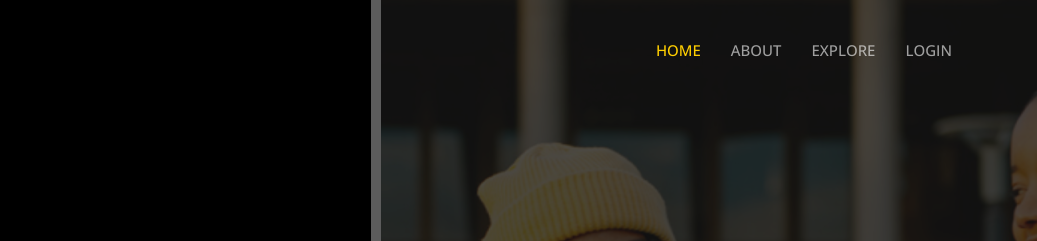
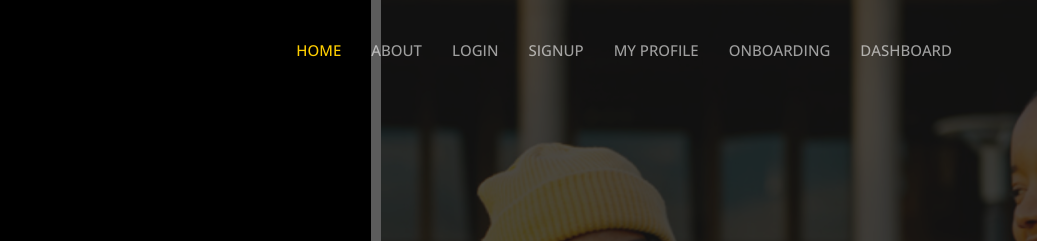
Before and after one commit to jenniferibe/KLUTCH_SeniorProjectSPRNG24, a plain HTML site: page Klutch/index.html in a window 1280 px wide. Shown: the top 241 px of the page, 243-1280 px from the left. Drawn offline with nearby package versions, Linux system fonts and the light colour scheme.

Commit message:
Update index.html

```diff
--- a/Klutch/index.html
+++ b/Klutch/index.html
@@ -44,8 +44,11 @@
         <ul>
           <li><a href="index.html" class="active">HOME</a></li>
           <li><a href="about.html">ABOUT</a></li>
-          <li><a href="explore.html">EXPLORE</a></li>
           <li><a href="login.html">LOGIN</a></li>
+          <li><a href="signup.html">SIGNUP</a></li>
+          <li><a href="profile.html">MY PROFILE</a></li>
+          <li><a href="onboarding.html">ONBOARDING</a></li>
+          <li><a href="dashboard.html">DASHBOARD</a></li>
         </ul>
       </nav><!-- .navbar -->
 
@@ -142,7 +145,7 @@
             </div>
 
           <!-- Join Now Button (HELP!! THIS IS NOT SHOWING UP AND IS NOT ALIGHNED IN THE CENTER!!)-->
-          <div class="d-flex" data-aos="fade-up" data-aos-delay="200">
+          <div class="d-flex justify-content-center" data-aos="fade-up" data-aos-delay="200">
             <a href="login.html" class="btn-join-now ">Join Now</a>
           </div> <!-- Join Now Button End -->
 
```
